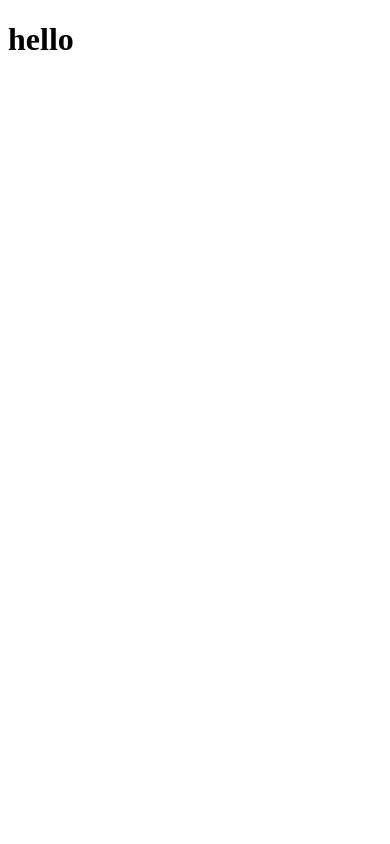
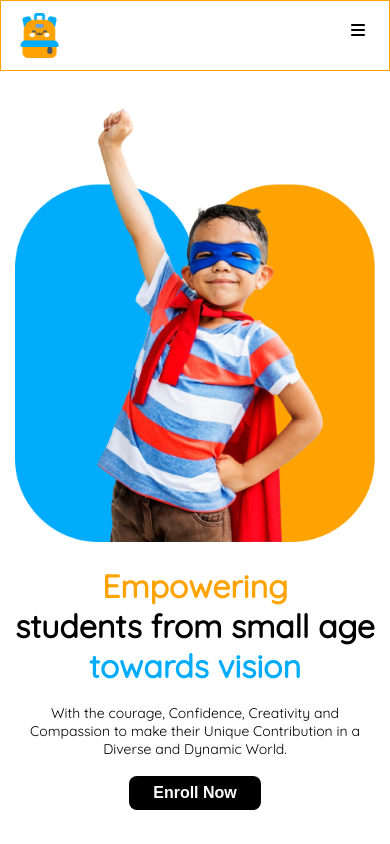
Before and after one commit to rashedulhasan4/assignment-2, a plain HTML site: page index.html in a window 390 px wide. Drawn offline with Linux system fonts and the light colour scheme.

Commit message:
created a nav and banner section and made it responsive

```diff
--- a/index.html
+++ b/index.html
@@ -6,8 +6,46 @@
     <title>Kids School</title>
     <link rel="shortcut icon" href="./assets/logo.png" type="image/x-icon">
     <link rel="stylesheet" href="style.css">
+    <script src="https://kit.fontawesome.com/a494f4254d.js" crossorigin="anonymous"></script>
 </head>
-<body>
-    <h1>hello</h1>
+<body class="quicksand-normal">
+
+    <!-- Header Section -->
+    <header>
+        <div class="navbar-container">
+            <nav class="display-flex navbar">
+                <div class="logo-sec display-flex">
+                    <img src="./assets/logo.png" alt="">
+                    <h1 class="hide-sd">KIDS SCHOOL</h1>
+                </div>
+                <div class="menu hide-sd">
+                    <ul class="display-flex">
+                        <li><a href="" class="m-home">Home</a></li>
+                        <li><a href="" class="m-about">About</a></li>
+                        <li><a href="" class="m-facilities">Facilities</a></li>
+                        <li><a href="" class="m-admission">Admission</a></li>
+                    </ul>
+                </div>
+                <div class="menu-btn">
+                    <button class="hide-sd"><a href="Contract###">Contact</a></button>
+                    <div class="humburgar-bar hide-ld show-sd">
+                        <i class="fa-solid fa-bars"></i>
+                    </div>
+                </div>
+            </nav>
+        </div>
+        <!-- Banner Section  -->
+        <div class="banner-container display-flex">
+            <div class="banner-text">
+                <h1><span class="empower">Empowering <br></span>
+                    students from small age <span class="towards-vision">towards vision</span> </h1>
+                <p>With the courage, Confidence, Creativity and Compassion to make their Unique Contribution in a Diverse and Dynamic World.</p>
+                <button><a href="">Enroll Now</a></button>
+            </div>
+            <div class="banner-img">
+                <img src="./assets/hero-kids.png" alt="">
+            </div>
+        </div>
+    </header>
 </body>
 </html>
--- a/style.css
+++ b/style.css
@@ -0,0 +1,198 @@
+/* -----Font Section----- */
+@import url('https://fonts.googleapis.com/css2?family=Quicksand&display=swap');
+.quicksand-normal {
+    font-family: "Quicksand", serif;
+    font-optical-sizing: auto;
+    font-weight: 400;
+    font-style: normal;
+  }
+
+*{
+    margin: 0px;
+    padding: 0px;
+    box-sizing: border-box;
+}
+/* ------Shared style----- */
+.display-flex{
+    display: flex;
+}
+.hide-ld{
+    display: none;
+}
+
+
+
+/* -------Navbar----- */
+.navbar-container{
+    max-width: 1440px;
+    margin: 20px auto 0px auto;
+}
+.navbar{
+    justify-content: space-between;
+    align-items: center;
+    max-width: 1160px;
+    margin: 0px auto;
+}
+
+/* logo  */
+.logo-sec{
+    align-items: center;
+    gap: 10px;
+}
+.logo-sec img{
+    width: 64px;
+    height: 64px;
+}
+.logo-sec h1{
+    font-weight: bold;
+    font-size: 2rem;
+    line-height: 30px;
+}
+
+/* menu  */
+.menu li{
+    list-style: none;
+}
+.menu a{
+    text-decoration: none;
+    font-size: 1.25rem;
+    font-weight: bold;
+    line-height: 30px;
+    margin-right: 32px;
+}
+.m-home{
+    color: #FEA301;
+}
+.m-about{
+    color: #01ACFD;
+}
+.m-facilities{
+    color: #05D4DF;
+}
+.m-admission{
+    color: #5D58EF;
+}
+
+.menu-btn button{
+    padding: 10px 60px;
+    background: #FEA301;
+    border-radius: 12px;
+    border: none;
+}
+.menu-btn a{
+    font-size: 1.25rem;
+    font-weight: 600;
+    color: white;
+    text-decoration: none;
+}
+
+/* Banner Section  */
+.banner-container{
+    gap: 50px;
+    max-width: 1160px;
+    margin: 0px auto;
+}
+.banner-text{
+    margin: auto 0px;
+}
+.banner-text h1{
+    font-size: 3.5rem;
+    font-weight: bold;
+    line-height: 61px;
+}
+.banner-text p{
+    font-size: 1.25rem;
+    margin: 24px 0px;
+}
+.banner-text button{
+    font-size: 1.25rem;
+    background: #000;
+    padding: 10px 47px;
+    border: none;
+    border-radius: 12px;
+    font-weight: bold;
+}
+.banner-text a{
+    color: white;
+    text-decoration: none;
+}
+.empower{
+    color: #FEA301;
+
+}
+.towards-vision{
+    color: #01ACFD;
+}
+
+.banner-img img{
+    max-height: 575px;
+    max-width: 470px;
+}
+
+
+/* Responsive  */
+/* Small Devices  */
+@media only screen and (max-width:576px){
+    /* shared style  */
+    .hide-sd{
+        display: none;
+    }
+    .show-sd{
+        display: block;
+    }
+    *{
+        margin: 0px;
+        padding: 0px;
+        box-sizing: border-box;
+    }
+
+    /* navbar  */
+    .navbar-container{
+        margin: 0px;
+        border: 0.5px solid #FEA301;
+    }
+    .navbar{
+        padding: 12px 16px ;
+        /* border: 0.5px solid #FEA301; */
+    }
+    .logo-sec img {
+        width: 45px;
+        height: 45px;
+    }
+    .fa-bars{
+        width: 30px;
+        height: 30px;
+        text-align: center;
+    }
+
+    /* Banner Section  */
+    .banner-container{
+        flex-direction: column-reverse;
+        margin: 30px 15px 0px 15px;
+        gap: 20px;
+    }
+    .banner-text{
+        text-align: center;
+    }
+    .banner-img{
+        text-align: center;
+    }
+    .banner-img img{
+        /* width: 335px;
+        height: 412px; */
+        width: 100%;
+    }
+    .banner-text h1{
+        font-size: 2rem;
+        line-height: normal;
+    }
+    .banner-text p{
+        font-size: 0.875rem;
+        margin: 18px 0px;
+    }
+    .banner-text button{
+        font-size: 1rem;
+        padding: 8px 24px;
+        border-radius: 8px;
+    }
+}
```
